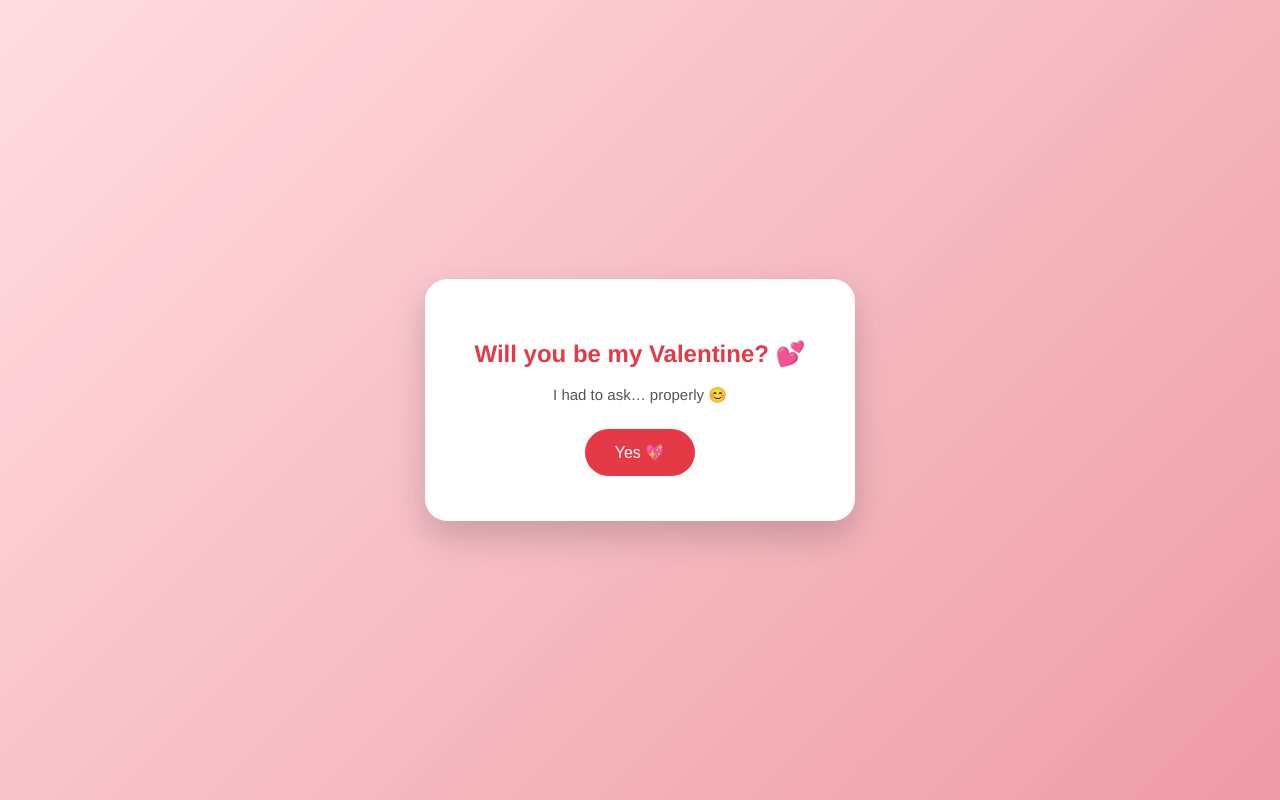
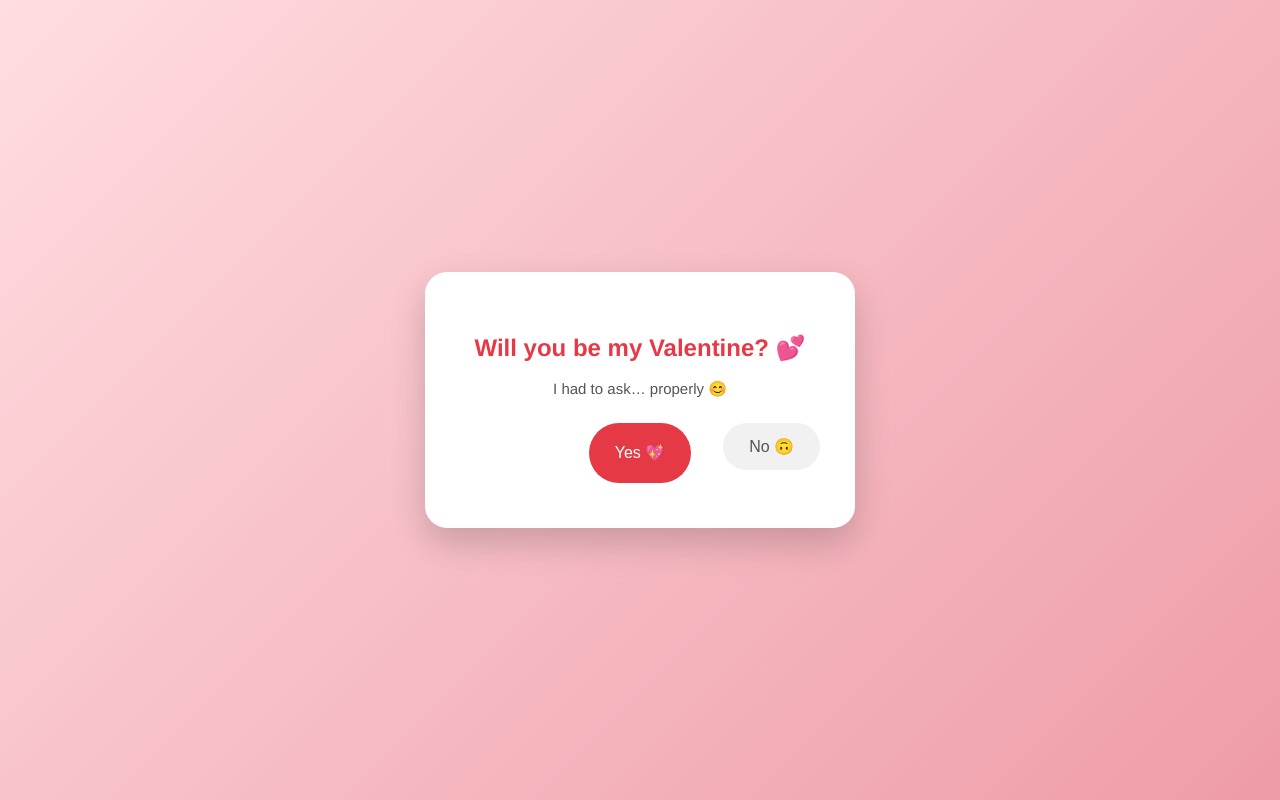
Before and after one commit to Mkanagbogu/valentine, a plain HTML site: page index.html in a window 1280 px wide. Drawn offline with Linux system fonts and the light colour scheme.

Commit message:
Enhance button layout and animation effects

```diff
--- a/index.html
+++ b/index.html
@@ -15,6 +15,7 @@
       height: 100vh;
       margin: 0;
       text-align: center;
+      overflow: hidden;
     }
 
     .card {
@@ -25,6 +26,7 @@
       max-width: 360px;
       width: 90%;
       animation: fadeIn 1.2s ease;
+      position: relative;
     }
 
     @keyframes fadeIn {
@@ -44,20 +46,38 @@
       margin-bottom: 25px;
     }
 
+    .buttons {
+      display: flex;
+      justify-content: center;
+      gap: 15px;
+      position: relative;
+      height: 60px;
+    }
+
     button {
-      padding: 14px 30px;
+      padding: 14px 26px;
       font-size: 16px;
       border: none;
       border-radius: 30px;
       cursor: pointer;
+      transition: transform 0.25s ease, box-shadow 0.25s ease;
+    }
+
+    .yes-btn {
       background: #e63946;
       color: white;
-      transition: transform 0.2s ease, box-shadow 0.2s ease;
     }
 
-    button:hover {
+    .yes-btn:hover {
       transform: scale(1.06);
       box-shadow: 0 8px 20px rgba(230,57,70,0.4);
+    }
+
+    .no-btn {
+      background: #f1f1f1;
+      color: #555;
+      position: absolute;
+      right: 0;
     }
 
     .gif {
@@ -83,7 +103,10 @@
     <h1>Will you be my Valentine? 💕</h1>
     <p>I had to ask… properly 😊</p>
 
-    <button onclick="sayYes()">Yes 💖</button>
+    <div class="buttons">
+      <button class="yes-btn" onclick="sayYes()">Yes 💖</button>
+      <button class="no-btn" id="noBtn">No 🙃</button>
+    </div>
 
     <div class="gif" id="gif">
       <img src="https://media.giphy.com/media/26FLdmIp6wJr91JAI/giphy.gif" alt="Happy Valentine">
@@ -91,6 +114,19 @@
   </div>
 
   <script>
+    const noBtn = document.getElementById("noBtn");
+
+    function moveNoButton() {
+      const x = Math.random() * 200 - 100;
+      const y = Math.random() * 120 - 60;
+      const r = Math.random() * 40 - 20;
+
+      noBtn.style.transform = `translate(${x}px, ${y}px) rotate(${r}deg)`;
+    }
+
+    noBtn.addEventListener("mouseenter", moveNoButton);
+    noBtn.addEventListener("touchstart", moveNoButton);
+
     function sayYes() {
       document.getElementById('gif').style.display = 'block';
     }
```
